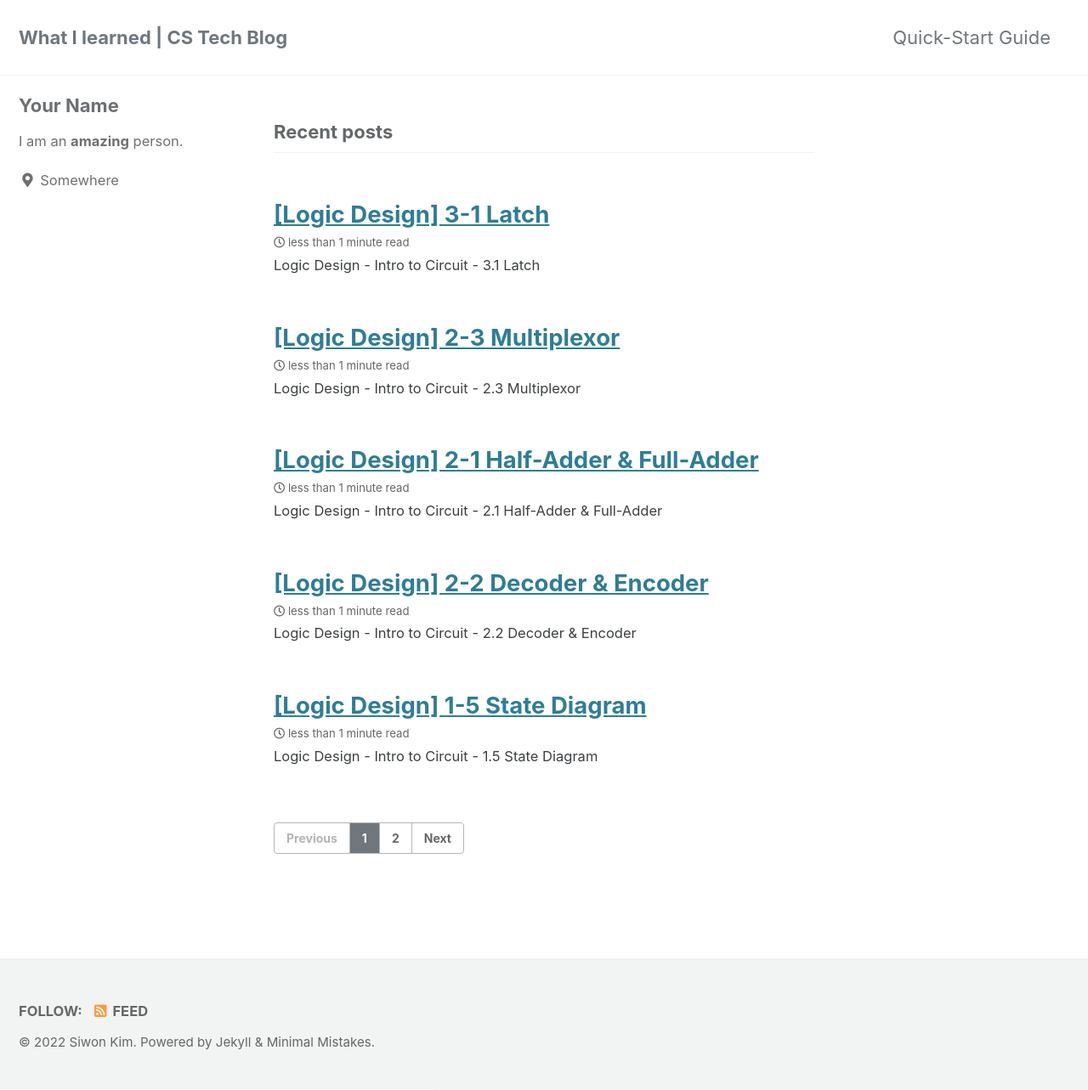
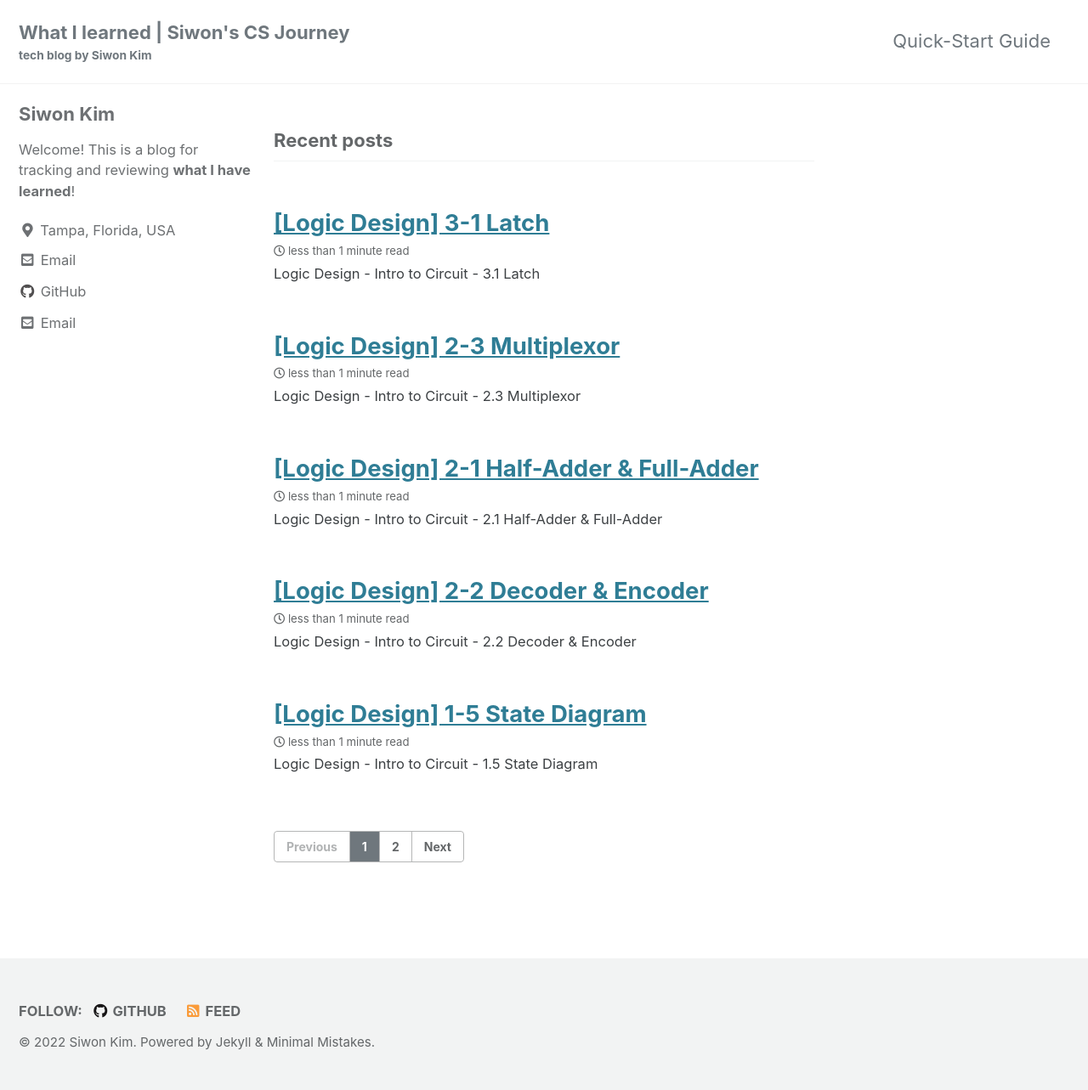
Before and after one commit to Siwon-Kim/Siwon-Kim.github.io, a Jekyll site: the page built from index.html, in a window 1280 px wide and 1283 px high. Shown: the whole window at 85% size. Built offline with Jekyll 4.4.1, drawn with Linux system fonts in a browser that asks for light colours; cached includes are drawn as plain includes; the list of posts is cut into pages by our own code.

Commit message:
Update _config.yml

```diff
--- a/_config.yml
+++ b/_config.yml
@@ -16,9 +16,9 @@ minimal_mistakes_skin    : "default" # "air", "aqua", "contrast", "dark", "dirt"
 
 # Site Settings
 locale                   : "en-US"
-title                    : "What I learned | CS Tech Blog"
+title                    : "What I learned | Siwon's CS Journey"
 title_separator          : "-"
-subtitle                 : # tech blog by CS student
+subtitle                 : "tech blog by Siwon Kim"
 name                     : "Siwon Kim"
 description              : "Welcome! This is a blog for tracking and reviewing what I have learned!"
 url                      : "https://Siwon-Kim.github.io"
@@ -102,43 +102,28 @@ analytics:
 
 # Site Author
 author:
-  name             : "Your Name"
+  name             : "Siwon Kim"
   avatar           : # path of avatar image, e.g. "/assets/images/bio-photo.jpg"
-  bio              : "I am an **amazing** person."
-  location         : "Somewhere"
-  email            :
+  bio              : "Welcome! This is a blog for tracking and reviewing **what I have learned**!"
+  location         : "Tampa, Florida, USA"
+  email            : "siwonkim1108@gmail.com"
   links:
     - label: "Email"
       icon: "fas fa-fw fa-envelope-square"
-      # url: "mailto:your.name@email.com"
+      url: "siwonkim1108@gmail.com"
     - label: "Website"
       icon: "fas fa-fw fa-link"
       # url: "https://your-website.com"
-    - label: "Twitter"
-      icon: "fab fa-fw fa-twitter-square"
-      # url: "https://twitter.com/"
-    - label: "Facebook"
-      icon: "fab fa-fw fa-facebook-square"
-      # url: "https://facebook.com/"
     - label: "GitHub"
       icon: "fab fa-fw fa-github"
-      # url: "https://github.com/"
-    - label: "Instagram"
-      icon: "fab fa-fw fa-instagram"
-      # url: "https://instagram.com/"
+      url: "https://github.com/Siwon-Kim"
 
 # Site Footer
 footer:
   links:
-    - label: "Twitter"
-      icon: "fab fa-fw fa-twitter-square"
-      # url:
-    - label: "Facebook"
-      icon: "fab fa-fw fa-facebook-square"
-      # url:
     - label: "GitHub"
       icon: "fab fa-fw fa-github"
-      # url:
+      url: "https://github.com/Siwon-Kim"
     - label: "GitLab"
       icon: "fab fa-fw fa-gitlab"
       # url:
```
